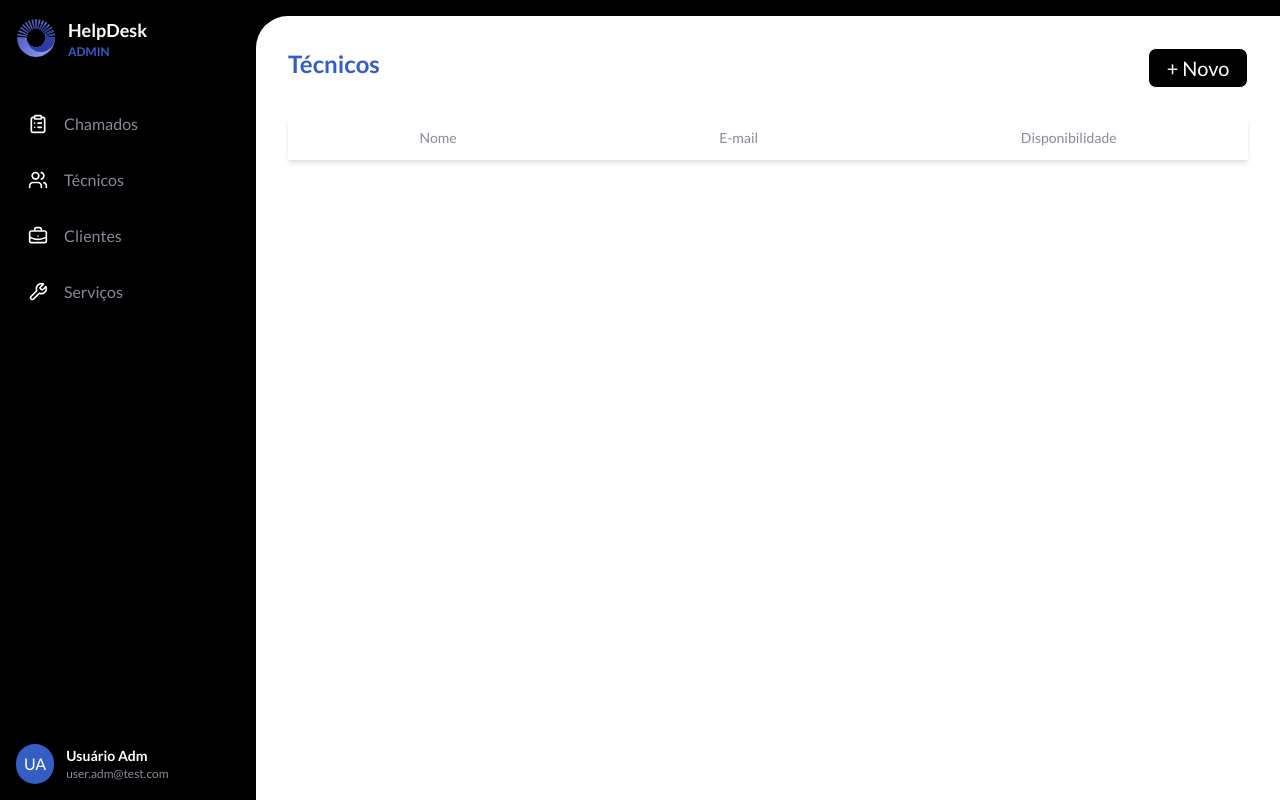
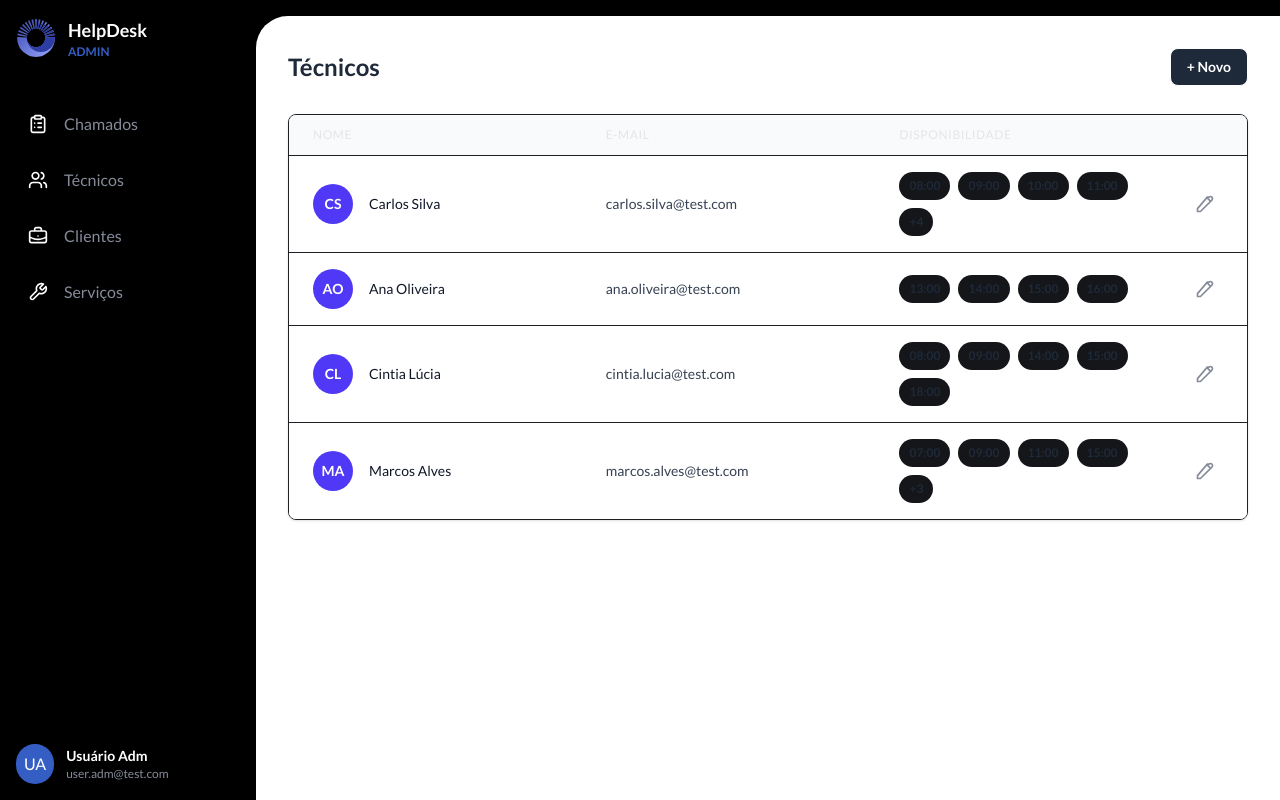
Before and after one commit to rafabt-hub/helpdesk-frontend, a React (Vite) app: page /technicians in a window 1280 px wide. Built offline with nearby package versions, Linux system fonts and the light colour scheme.

Commit message:
Tech page

```diff
--- a/src/pages/Technicians.tsx
+++ b/src/pages/Technicians.tsx
@@ -1,21 +1,115 @@
+import React from 'react';
+
+const EditIcon = () => (
+  <svg
+    xmlns="http://www.w3.org/2000/svg"
+    className="h-5 w-5"
+    fill="none"
+    viewBox="0 0 24 24"
+    stroke="currentColor"
+    strokeWidth={2}
+  >
+    <path
+      strokeLinecap="round"
+      strokeLinejoin="round"
+      d="M15.232 5.232l3.536 3.536m-2.036-5.036a2.5 2.5 0 113.536 3.536L6.5 21.036H3v-3.5L14.732 3.732z"
+    />
+  </svg>
+);
+
+const techniciansData = [
+  {
+    name: 'Carlos Silva',
+    initials: 'CS',
+    email: 'carlos.silva@test.com',
+    availability: ['08:00', '09:00', '10:00', '11:00', '+4'],
+  },
+  {
+    name: 'Ana Oliveira',
+    initials: 'AO',
+    email: 'ana.oliveira@test.com',
+    availability: ['13:00', '14:00', '15:00', '16:00'],
+  },
+  {
+    name: 'Cintia Lúcia',
+    initials: 'CL',
+    email: 'cintia.lucia@test.com',
+    availability: ['08:00', '09:00', '14:00', '15:00', '18:00'],
+  },
+  {
+    name: 'Marcos Alves',
+    initials: 'MA',
+    email: 'marcos.alves@test.com',
+    availability: ['07:00', '09:00', '11:00', '15:00', '+3'],
+  },
+];
+
 export function Technicians() {
   return (
     <div>
-      <div className="flex justify-between">
-        <h1 className="text-xl lg:text-2xl font-bold text-[var(--color-blue-100)]">Técnicos</h1>
-        <button className="w-25 h-10 border rounded-lg text-xl text-white bg-black">+ Novo</button>
+      <div className="flex justify-between items-center">
+        <h1 className="text-xl lg:text-2xl font-bold text-gray-800">Técnicos</h1>
+        <button className="px-4 py-2 border rounded-lg text-sm font-semibold text-white bg-gray-800 hover:bg-gray-900 focus:outline-none focus:ring-2 focus:ring-gray-800 focus:ring-opacity-50">+ Novo</button>
       </div>
 
-      <div className="w-full text-sm mt-7 shadow-md">
-        <tr className="flex justify-around">
-         <th className="px-6 py-3 text-[var(--color-gray-400)] font-medium">Nome</th>
-         <th className="px-6 py-3 text-[var(--color-gray-400)] font-medium">E-mail</th>
-         <th className="px-6 py-3 text-[var(--color-gray-400)] font-medium">Disponibilidade</th>
-        </tr>
-      </div>
-      <div>
-
+      <div className="mt-7 overflow-hidden border border-gray-200 rounded-lg shadow-sm">
+        <table className="min-w-full divide-y divide-gray-200">
+          <thead className="bg-gray-50">
+            <tr>
+              <th scope="col" className="px-6 py-3 text-left text-xs font-medium text-gray-500 uppercase tracking-wider w-1/3">
+                Nome
+              </th>
+              <th scope="col" className="px-6 py-3 text-left text-xs font-medium text-gray-500 uppercase tracking-wider w-1/3">
+                E-mail
+              </th>
+              <th scope="col" className="px-6 py-3 text-left text-xs font-medium text-gray-500 uppercase tracking-wider w-1/3">
+                Disponibilidade
+              </th>
+              <th scope="col" className="relative px-6 py-3">
+                <span className="sr-only">Editar</span>
+              </th>
+            </tr>
+          </thead>
+          <tbody className="bg-white divide-y divide-gray-200">
+            {techniciansData.map((tech) => (
+              <tr key={tech.email} className="hover:bg-gray-50">
+                <td className="px-6 py-4 whitespace-nowrap">
+                  <div className="flex items-center">
+                    <div className="flex-shrink-0 h-10 w-10">
+                      <div className="h-10 w-10 rounded-full bg-indigo-600 flex items-center justify-center text-sm font-bold text-white">
+                        {tech.initials}
+                      </div>
+                    </div>
+                    <div className="ml-4">
+                      <div className="text-sm font-medium text-gray-900">{tech.name}</div>
+                    </div>
+                  </div>
+                </td>
+                <td className="px-6 py-4 whitespace-nowrap">
+                  <div className="text-sm text-gray-700">{tech.email}</div>
+                </td>
+                <td className="px-6 py-4 whitespace-nowrap">
+                  <div className="flex flex-wrap items-center gap-2">
+                    {tech.availability.map((time) => (
+                      <span
+                        key={time}
+                        className="px-2.5 py-1 inline-flex text-xs leading-5 font-semibold rounded-full bg-gray-100 text-gray-800"
+                      >
+                        {time}
+                      </span>
+                    ))}
+                  </div>
+                </td>
+                <td className="px-6 py-4 whitespace-nowrap text-right text-sm font-medium">
+                  <button className="p-2 rounded-md text-gray-400 hover:bg-gray-200 hover:text-gray-600 focus:outline-none">
+                    <EditIcon />
+                  </button>
+                </td>
+              </tr>
+            ))}
+          </tbody>
+        </table>
       </div>
     </div>
-  )
+  );
 }
```
